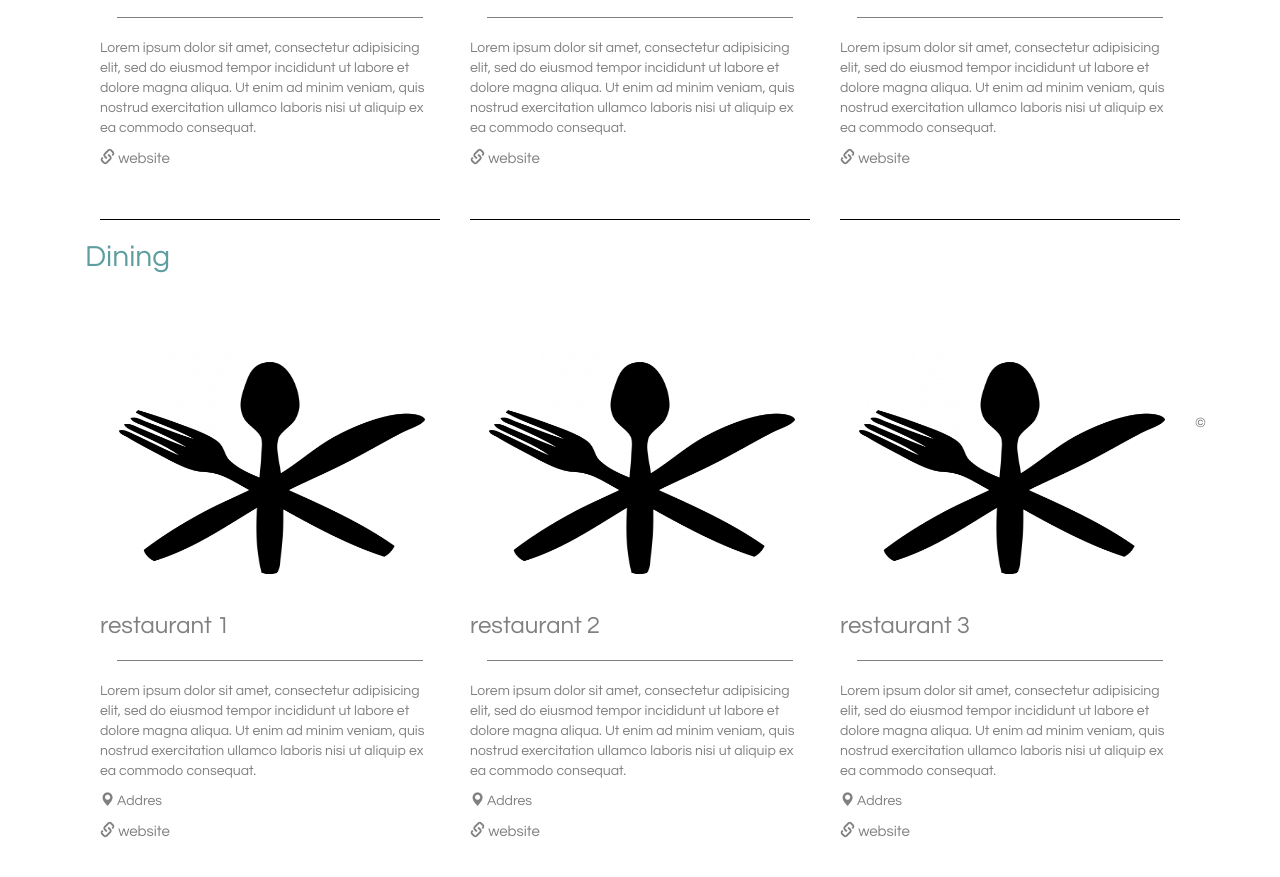
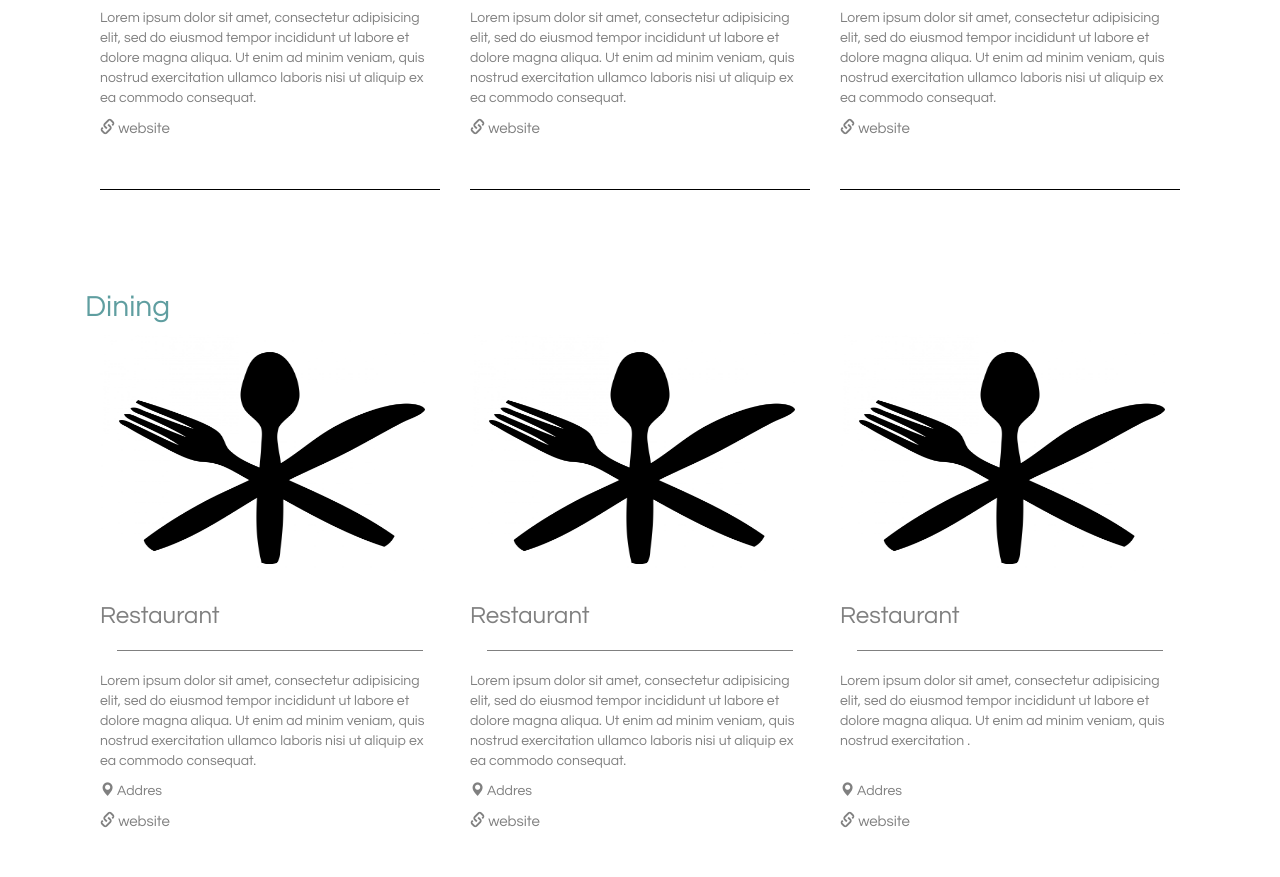
Before and after one commit to LauraXiulan/guesthouse-website, a plain HTML site: page location.html in a window 1280 px wide. Shown: the part 1895-2772 px from the top of the page. Drawn offline with Linux system fonts and the light colour scheme.

Commit message:
added padding to the columns and sections

```diff
--- a/location.css
+++ b/location.css
@@ -178,6 +178,7 @@ body, html {
 .navbar-brand {
 	font-size: 24px;
 	margin-left: 20px;
+	color: white !important;
 }
 
 .nav.navbar-nav.navbar-middle li a {
@@ -268,7 +269,22 @@ p {
 	text-align: left;
 }
 
+#p2 {
+	display: inline-block;
+	padding-bottom: 20px;
+}
+
+
+.section {
+	display: inline-block;
+	margin-top: 30px;
+	margin-bottom: 30px;
+}
+
+
 #website {
 	color: grey;
 	font-size: 15px;
+	display: inline-block;
+	padding-bottom: 10px;
 }
--- a/location.html
+++ b/location.html
@@ -100,7 +100,7 @@
 
   <div class="container">
     <div class="starter-template">
-      <section>
+      <section class="column-image">
         <h1>Location</h1>
 
         <hr>
@@ -116,12 +116,9 @@
 
         <!-- Attractions -->
 
-        <section>
+        <section class="section">
          <div class="column">
-         <p><br></p>
           <h2>Attractions</h2>
-          <p><br></p>
-          <p><br></p>
 
           <!-- Column -->
           <div class="col-lg-4">
@@ -130,7 +127,6 @@
            <hr id="line3">
            <p>Sintra is a small town located half an hour from Ericeira. It is full of colorful and impresive castles and palaces with Palácio da Pena being the most noticable one.</p>
            <p><a id="website" class="lead" href="http://www.parquesdesintra.pt/en/parks-and-monuments/park-and-national-palace-of-pena/"><span id="link-marker" class="glyphicon glyphicon-link"></span>&nbsp;website</p></a>
-             <p><br></p>
              <hr id="line2">
            </div><!-- /.col-lg-4 -->
 
@@ -140,7 +136,6 @@
             <hr id="line3">
             <p>Lisbon the capital city of Portugal is only 45 minutes away from Ericeria. Enjoy the history that the city has to offer, eat pastéis de nata de Belém or visit a Fado performance.
             <p><a id="website" class="lead" href="http://www.visitlisboa.com/"><span id="link-marker" class="glyphicon glyphicon-link"></span>&nbsp;website</p></a>
-             <p><br></p>
              <hr id="line2">
            </div><!-- /.col-lg-4 -->
 
@@ -150,7 +145,6 @@
             <hr id="line3">
             <p>Cabo da Roca is the wesernmost point on the European continent. The cape has a beautiful dramatic scenery with high cliffs overlooking the ocecan. Less than an hour away</p>
             <p><a id="website" class="lead" href="#"><span id="link-marker" class="glyphicon glyphicon-link"></span>&nbsp;website</p></a>
-             <p><br></p>
              <hr id="line2">
            </div><!-- /.col-lg-4 -->
          </div><!-- /.row -->
@@ -158,11 +152,9 @@
        </section>
 
        <!-- Activities -->
-       <section>
+         <section class="section">
          <div class="column">
           <h2>Activities</h2>
-          <p><br></p>
-          <p><br></p>
 
           <!-- Column -->
 
@@ -175,7 +167,6 @@
            quis nostrud exercitation ullamco laboris nisi ut aliquip ex ea commodo
            consequat.</p>
            <p><a id="website" class="lead" href="#"><span id="link-marker" class="glyphicon glyphicon-link"></span>&nbsp;website</p></a>
-             <p><br></p>
              <hr id="line2">
            </div><!-- /.col-lg-4 -->
 
@@ -188,7 +179,6 @@
            quis nostrud exercitation ullamco laboris nisi ut aliquip ex ea commodo
            consequat.</p>
             <p><a id="website" class="lead" href="#"><span id="link-marker" class="glyphicon glyphicon-link"></span>&nbsp;website</p></a>
-             <p><br></p>
              <hr id="line2">
            </div><!-- /.col-lg-4 -->
 
@@ -201,7 +191,6 @@
            quis nostrud exercitation ullamco laboris nisi ut aliquip ex ea commodo
            consequat.</p>
             <p><a id="website" class="lead" href="#"><span id="link-marker" class="glyphicon glyphicon-link"></span>&nbsp;website</p></a>
-             <p><br></p>
              <hr id="line2">
            </div><!-- /.col-lg-4 -->
          </div><!-- /.row -->
@@ -210,16 +199,15 @@
 
 
        <!-- Dining -->
-       <section>
+       <section class="section">
          <div class="column">
+         <section id="section3">
           <h2>Dining</h2>
-          <p><br></p>
-          <p><br></p>
           <!-- Column -->
 
           <div class="col-lg-4">
            <img class="column-image" src="./images/dining.jpg" width="250" height="250">
-           <h3>restaurant 1</h3>
+           <h3>Restaurant</h3>
            <hr id="line3">
            <p>Lorem ipsum dolor sit amet, consectetur adipisicing elit, sed do eiusmod
            tempor incididunt ut labore et dolore magna aliqua. Ut enim ad minim veniam,
@@ -227,14 +215,13 @@
            consequat.</p>
            <p><span id="map-marker" class="glyphicon glyphicon-map-marker"></span>&nbsp;Addres<br></p>
            <p><a id="website" class="lead" href="#"><span id="link-marker" class="glyphicon glyphicon-link"></span>&nbsp;website</p></a>
-             <p><br></p>
              <hr id="line2">
            </div><!-- /.col-lg-4 -->
 
            <!--Museum-->
            <div class="col-lg-4">
             <img class="column-image" src="./images/dining.jpg" width="250" height="250">
-            <h3>restaurant 2 </h3>
+            <h3>Restaurant</h3>
             <hr id="line3">
             <p>Lorem ipsum dolor sit amet, consectetur adipisicing elit, sed do eiusmod
            tempor incididunt ut labore et dolore magna aliqua. Ut enim ad minim veniam,
@@ -242,22 +229,19 @@
            consequat.</p>
             <p><span id="map-marker" class="glyphicon glyphicon-map-marker"></span>&nbsp;Addres</p>
             <p><a id="website" class="lead" href="#"><span id="link-marker" class="glyphicon glyphicon-link"></span>&nbsp;website</p></a>
-             <p><br></p>
              <hr id="line2">
            </div><!-- /.col-lg-4 -->
 
            <!--Museum-->
            <div class="col-lg-4">
             <img class="column-image" src="./images/dining.jpg" width="250" height="250">
-            <h3>restaurant 3</h3>
+            <h3>Restaurant</h3>
             <hr id="line3">
-            <p>Lorem ipsum dolor sit amet, consectetur adipisicing elit, sed do eiusmod
+            <p id="p2">Lorem ipsum dolor sit amet, consectetur adipisicing elit, sed do eiusmod
            tempor incididunt ut labore et dolore magna aliqua. Ut enim ad minim veniam,
-           quis nostrud exercitation ullamco laboris nisi ut aliquip ex ea commodo
-           consequat.</p>
+           quis nostrud exercitation .</p>
             <p><span id="map-marker" class="glyphicon glyphicon-map-marker"></span>&nbsp;Addres</p>
             <p><a id="website" class="lead" href="#"><span id="link-marker" class="glyphicon glyphicon-link"></span>&nbsp;website</p></a>
-             <p><br></p>
              <hr id="line2">
            </div><!-- /.col-lg-4 -->
          </div><!-- /.row -->
```
